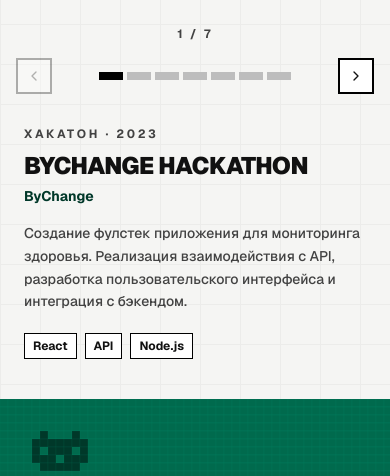
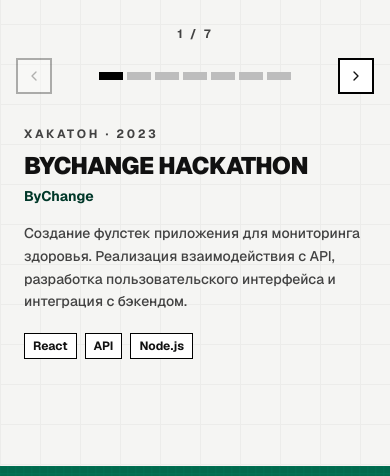
Before and after one commit to kotru21/kotikov, a Next.js app: page / in a window 390 px wide. Shown: the part 3708-4184 px from the top of the page. Built offline with nearby package versions, Linux system fonts and the light colour scheme; no server answers.

Commit message:
style: update class names in TimelineView for enhanced grid layout and improved responsiveness; adjust visibility classes for better alignment in different screen sizes

```diff
--- a/src/widgets/timeline/ui/TimelineView.tsx
+++ b/src/widgets/timeline/ui/TimelineView.tsx
@@ -212,7 +212,7 @@ const TimelineView: React.FC = () => {
             id={panelId}
             role="tabpanel"
             aria-labelledby={`timeline-tab-${String(activeItem.id)}`}
-            className="relative w-full"
+            className="grid w-full md:relative [&>*]:col-start-1 [&>*]:row-start-1"
           >
             {timelineData.map((entry, index) => {
               const isActive = index === activeIndex;
@@ -223,7 +223,7 @@ const TimelineView: React.FC = () => {
                   className={
                     isActive
                       ? slideClass
-                      : "pointer-events-none invisible absolute inset-x-0 top-0"
+                      : "pointer-events-none invisible md:absolute md:inset-x-0 md:top-0"
                   }
                   aria-hidden={!isActive}
                 >
```
